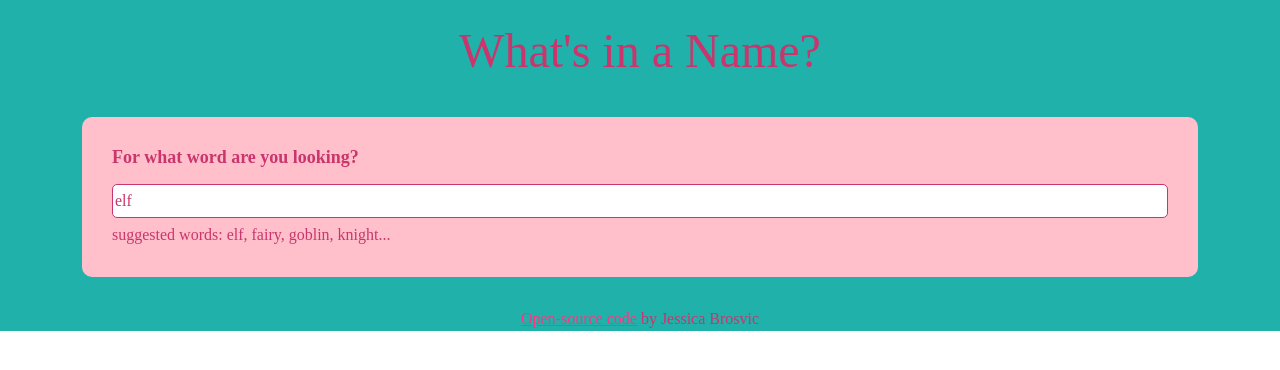
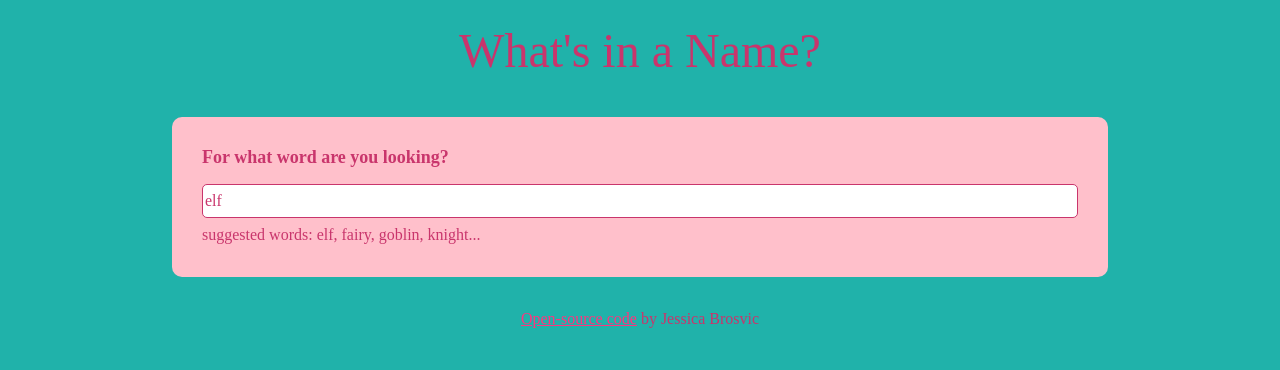
Before and after one commit to helketari/react-dictionary, a React (Create React App) app: page / in a window 1280 px wide. Shown: the top 370 px of the page. Built offline with nearby package versions, Linux system fonts and the light colour scheme; no server answers.

Commit message:
Decreased app width

```diff
--- a/src/App.css
+++ b/src/App.css
@@ -1,5 +1,10 @@
+body {
+  background: lightseagreen;
+}
+
 .App {
-  background: lightseagreen;
+  max-width: 960px;
+  margin: 0 auto;
 }
 
 .container {
--- a/src/Dictionary.js
+++ b/src/Dictionary.js
@@ -52,6 +52,5 @@ export default function Dicitionary(props) {
     );
   } else {
     load();
-    return "Loading...";
   }
 }
--- a/src/Meaning.js
+++ b/src/Meaning.js
@@ -11,7 +11,6 @@ export default function Meaning(props) {
           <div key={index}>
             <div className="definition">{definition.definition}</div>
             <div className="example">{definition.example}</div>
-
             <Synonyms synonyms={definition.synonyms} />
           </div>
         );
```
